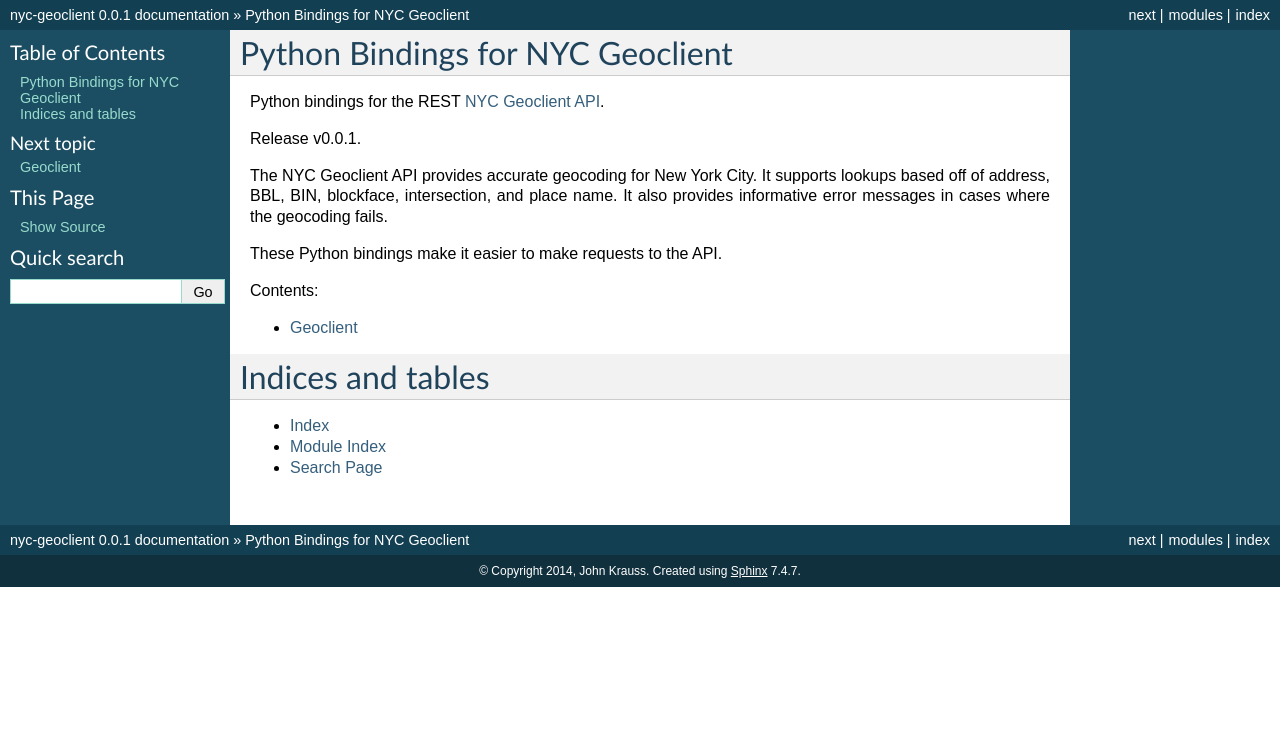
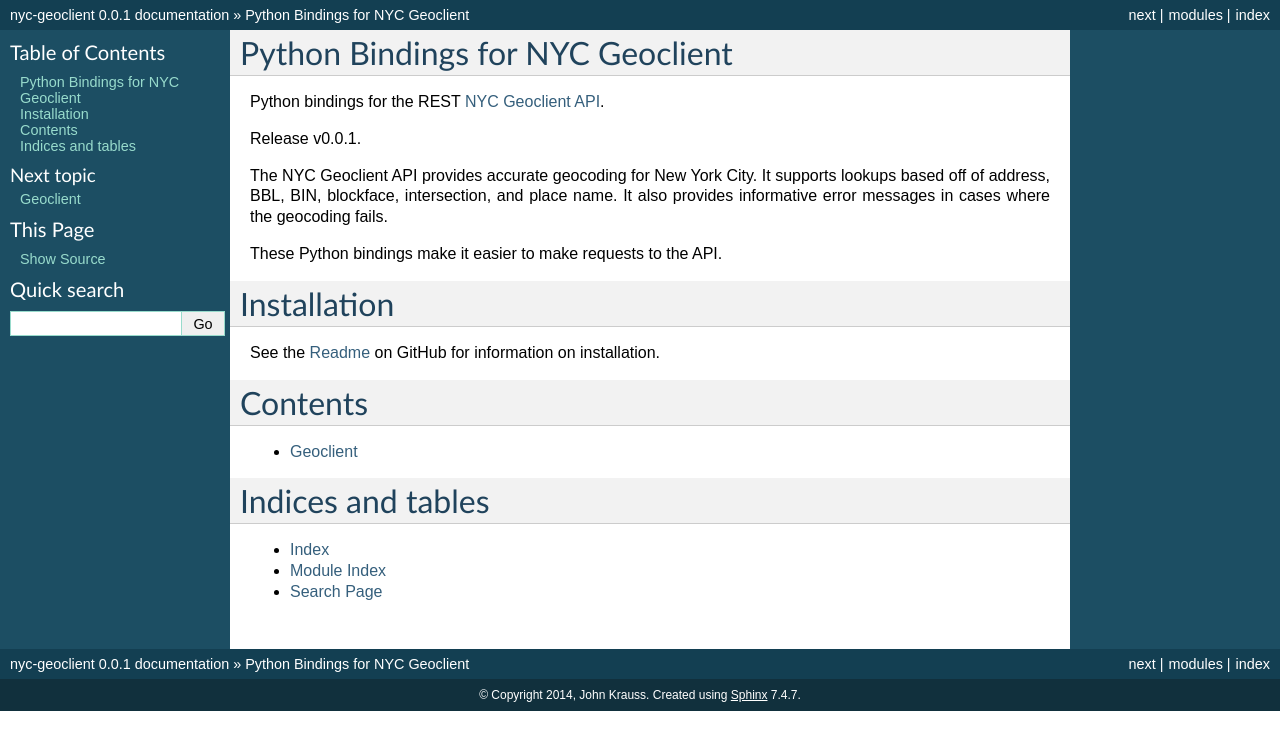
Before and after one commit to talos/nyc-geoclient, a Sphinx documentation site: the page built from docs/index.rst, in a window 1280 px wide. Shown: the top 750 px of the page. Built offline with Sphinx 7.4.7, drawn with Linux system fonts in a browser that asks for light colours.

Commit message:
updating some docs

```diff
--- a/docs/index.rst
+++ b/docs/index.rst
@@ -19,7 +19,15 @@
 
 These Python bindings make it easier to make requests to the API.
 
-Contents:
+Installation
+============
+
+See the Readme_ on GitHub for information on installation.
+
+.. _Readme: https://github.com/talos/nyc-geoclient
+
+Contents
+========
 
 .. toctree::
    :maxdepth: 2
```
Also changed, not shown: README.md (+3 -1 lines), 1 other file.
